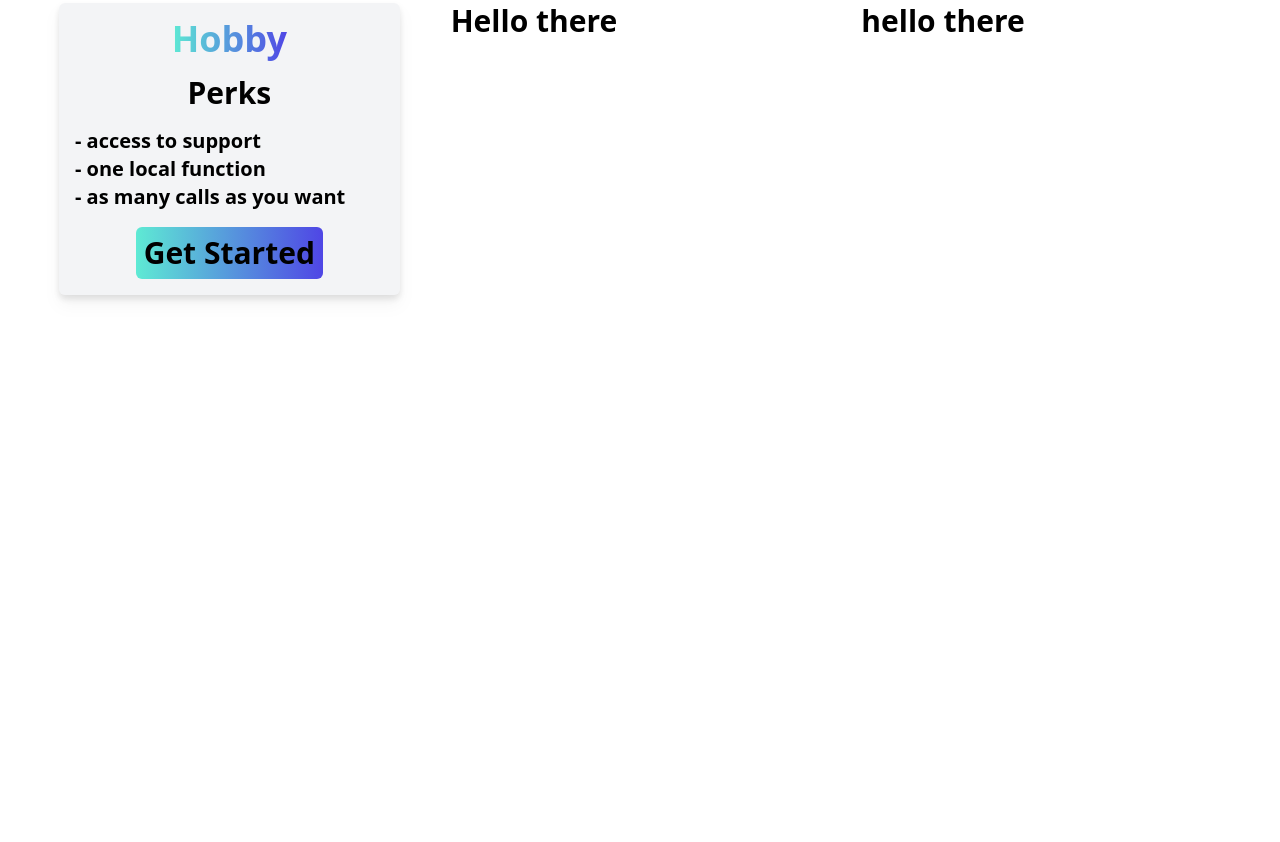
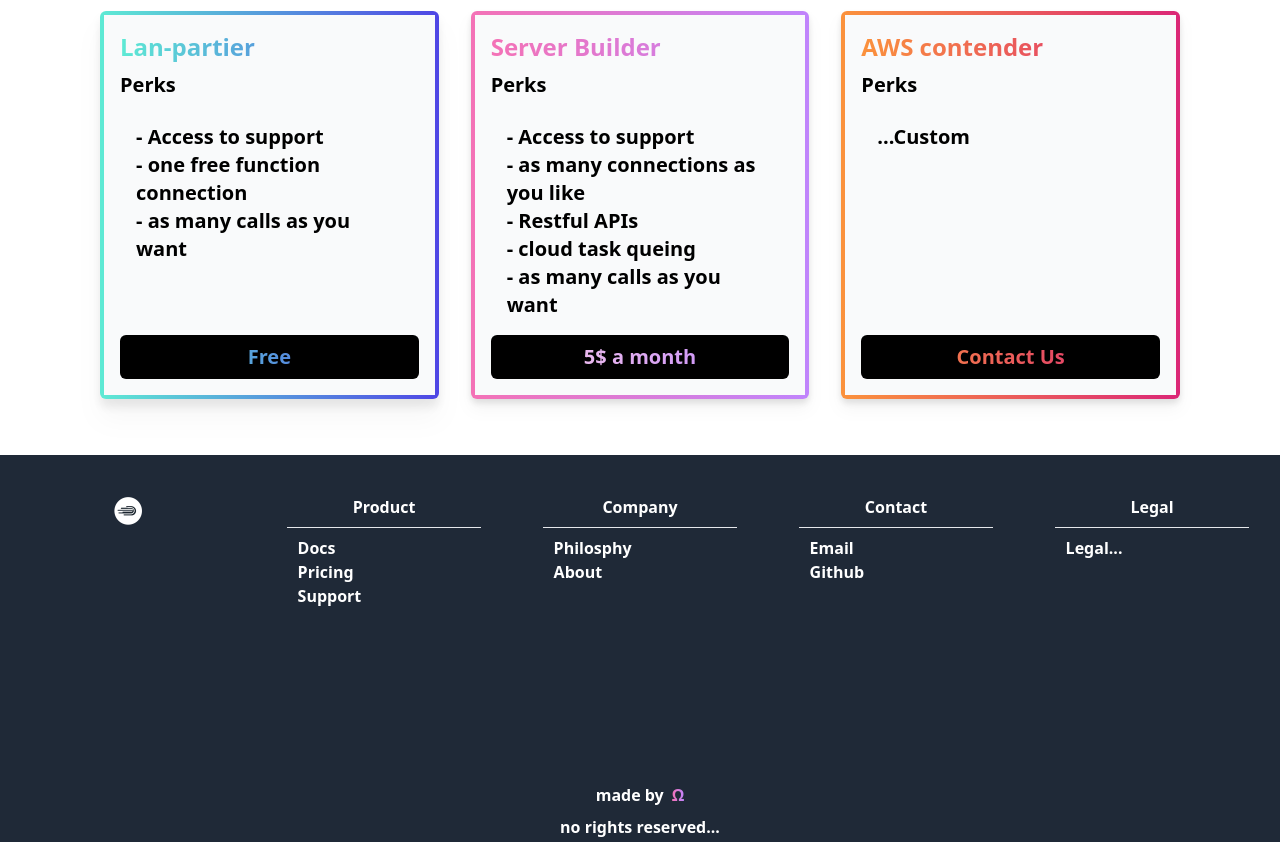
Before and after one commit to Adotweb/localhost, a website: page static/index.html in a window 1280 px wide. Shown: the part 1224-2066 px from the top of the page. Drawn offline with nearby package versions, Linux system fonts and the light colour scheme.

Commit message:
404 and homepage

```diff
--- a/index.js
+++ b/index.js
@@ -133,6 +133,10 @@ wss.on("connection", socket => {
 app.use(express.static(path.join(__dirname, "/static")))
 
 
+app.get("*", (req, res) => {
+	res.sendFile(path.join(__dirname, "static", "notFound.html"))
+})
+
 let stalledResponses = new Map()
 
 app.get("/apps", async (req, res) => {
--- a/static/index.html
+++ b/static/index.html
@@ -2,6 +2,9 @@
   <meta charset="UTF-8">
   <meta name="viewport" content="width=device-width, initial-scale=1.0">
   <script src="https://cdn.tailwindcss.com"></script>
+
+  <link rel="icon" href="/icons/favicon.ico">
+
 </head>
 
 <body class="m-0 font-bold">
@@ -23,7 +26,7 @@
 
 
 
-	<div class="w-full flex flex-col items-center px-10 text-3xl">
+	<div class="w-full flex flex-col items-center md:px-10 text-3xl">
 
 		<a href="/img/logo_tr.png" class="md:w-[50%] w-[90%]" >
 
@@ -67,41 +70,151 @@
 		</div>
 
 
-		<div class="w-full grid grid-rows-3 md:grid-cols-3 pricing pt-20 gap-8 justify-items-center">
-			<div class="w-[90%] flex flex-col items-center bg-gray-100  rounded-md p-4 drop-shadow-lg">
-				<h1 class="text-4xl pb-4 bg-clip-text text-transparent bg-gradient-to-r from-teal-300 to-indigo-600">Hobby</h1>
+		<div class="w-[90%] min-h-[450px] grid grid-rows-3 md:grid-rows-1 md:grid-cols-3 pricing pt-20 gap-8 justify-items-center text-xl">
+			<div class="w-full m-2 flex flex-col items-center bg-gradient-to-r from-teal-300 to-indigo-600  rounded-md p-1 drop-shadow-xl">
 
-				<p1>Perks</p1>
-				<ul class="flex w-full flex-col justify-start text-xl mt-4">
-					<li>- access to support</li>
-					<li>- one local function</li>
-					<li>- as many calls as you want</li>
-				</ul>
+				<div class="w-full h-full bg-gray-50 p-4 flex flex-col  justify-between">
 
-				<button class="bg-gradient-to-r from-teal-300 to-indigo-600 p-2 rounded-md mt-4">Get Started</button>
+					<div class="top">
+
+						<p class="bg-clip-text text-transparent text-2xl bg-gradient-to-r from-teal-300 to-indigo-600">Lan-partier</p>
+
+						<p class="mt-2">Perks</p>
+
+						<ul class=" p-4 mt-2 rounded-md">
+							<li>- Access to support</li>
+							<li>- one free function connection</li>
+							<li>- as many calls as you want</li>
+						</ul>
+					</div>
+					<div class="bottom w-full">
+						<button class="bg-black w-full p-2 rounded-md">
+							<div class="bg-clip-text text-transparent bg-gradient-to-r from-teal-300 to-indigo-600">
+								Free
+							</div>
+						</button>
+					</div>
+				</div>
+
+
 			</div>
-			<div class="w-full">
-				Hello there
+
+			<div class="w-full m-2 flex flex-col items-center bg-gradient-to-r from-pink-400 to-purple-400  rounded-md p-1 drop-shadow-lg">
+
+				<div class="w-full h-full bg-gray-50 p-4 flex flex-col  justify-between">
+
+					<div class="top">
+
+						<p class="bg-clip-text text-transparent text-2xl bg-gradient-to-r from-pink-400 to-purple-400">Server Builder</p>
+
+						<p class="mt-2">Perks</p>
+
+						<ul class=" p-4 mt-2 rounded-md">
+							<li>- Access to support</li>
+							<li>- as many connections as you like</li>
+							<li>- Restful APIs</li>
+							<li>- cloud task queing</li>
+							<li>- as many calls as you want</li>
+						</ul>
+					</div>
+					<div class="bottom w-full">
+						<button class="bg-black w-full p-2 rounded-md">
+							<div class="bg-clip-text text-transparent bg-gradient-to-r from-pink-200 to-purple-400"">
+								5$ a month
+							</div>
+						</button>
+					</div>
+				</div>
+
+
 			</div>
-			<div class="w-full">hello there</div>
+
+			<div class="w-full m-2 flex flex-col items-center bg-gradient-to-r from-orange-400 to-pink-600  rounded-md p-1 drop-shadow-lg">
+
+				<div class="w-full h-full bg-gray-50 p-4 flex flex-col  justify-between">
+
+					<div class="top">
+
+						<p class="bg-clip-text text-transparent text-2xl bg-gradient-to-r from-orange-400 to-pink-600">AWS contender</p>
+
+						<p class="mt-2">Perks</p>
+
+						<ul class=" p-4 mt-2 rounded-md">
+							<li>...Custom</li>
+						</ul>
+					</div>
+					<div class="bottom w-full">
+						<button class="bg-black w-full p-2 rounded-md">
+							<div class="bg-clip-text text-transparent bg-gradient-to-r from-orange-400 to-pink-600">
+								Contact Us
+							</div>
+						</button>
+					</div>
+				</div>
+
+
+			</div>
+
 		</div>
 	</div>
 
 
-	<div class="mt-12 w-full bg-gray-800 h-[400px] grid grid-rows-2 grid-cols-3 gap-10 px-10 py-4 text-white">
+	<div class="mt-12 w-full bg-gray-800 min-h-[400px] md:grid md:grid-cols-5 grid-cols-1 gap-10 pt-10 md:px-5 py-4 text-white justify-content-center">
 
-		<div class="column1 flex flex-col text-3xl">
-			<u>Hello</u>
+
+		<div class="logo flex justify-center">
+			<a href="/icons/favicon-32x32.png">
+				<img src="/icons/favicon-32x32.png" alt="">
+			</a>
 		</div>
 
-		<div class="column1 flex flex-col">
-			<u>Hello</u>
+		<div class="flex flex-col items-center">
+			Product
+
+			<hr class="h-px w-[90%] my-2">
+			<ul class="flex flex-col w-[80%]">
+				<a href="/documentation">Docs</a>
+				<a href="/pricing">Pricing</a>
+				<a href="/support">Support</a>
+			</ul>
+		</div>
+		<div class="flex flex-col items-center">
+			Company
+
+			<hr class="h-px w-[90%] my-2">
+
+			<ul class="flex flex-col w-[80%]">
+				<a href="/philosophy">Philosphy</a>
+				<a href="/about">About</a>
+			</ul>
+		</div>
+		<div class="flex flex-col items-center">
+			Contact
+
+			<hr class="h-px w-[90%] my-2">
+			<ul class="flex flex-col w-[80%]">
+				<a href="/email">Email</a>
+				<a href="/github">Github</a>
+			</ul>
+		</div>
+		<div class="flex flex-col items-center">
+			Legal
+
+			<hr class="h-px w-[90%] my-2">
+			<ul class="flex flex-col w-[80%]">
+
+				<a href="/wut">Legal...</a>
+			</ul>
 		</div>
 
-		<div class="column1 flex flex-col">
-			<u>hello</u>
+		<div class="bottom flex flex-col items-center col-span-5 gap-2 justify-end pt-10 md:pt-0"><div class="flex justify-center gap-2"> made by <br>
+			<div class="text-transparent bg-clip-text bg-gradient-to-r from-pink-400 to-purple-400"> Ω</div>
+
+			</div>
+
+			<div class="text-md">no rights reserved...</div>
+
 		</div>
-
 	</div>
 
 </body>
```
Also changed, not shown: static/notFound.html (added, +21 -0 lines), static/icons/android-chrome-192x192.png (added), static/icons/android-chrome-512x512.png (added), static/icons/apple-touch-icon.png (added), static/icons/favicon-16x16.png (added), static/icons/favicon-32x32.png (added), static/icons/favicon.ico (added), static/icons/site.webmanifest (added), static/img/404.png (added), static/img/favicon.png (added).
